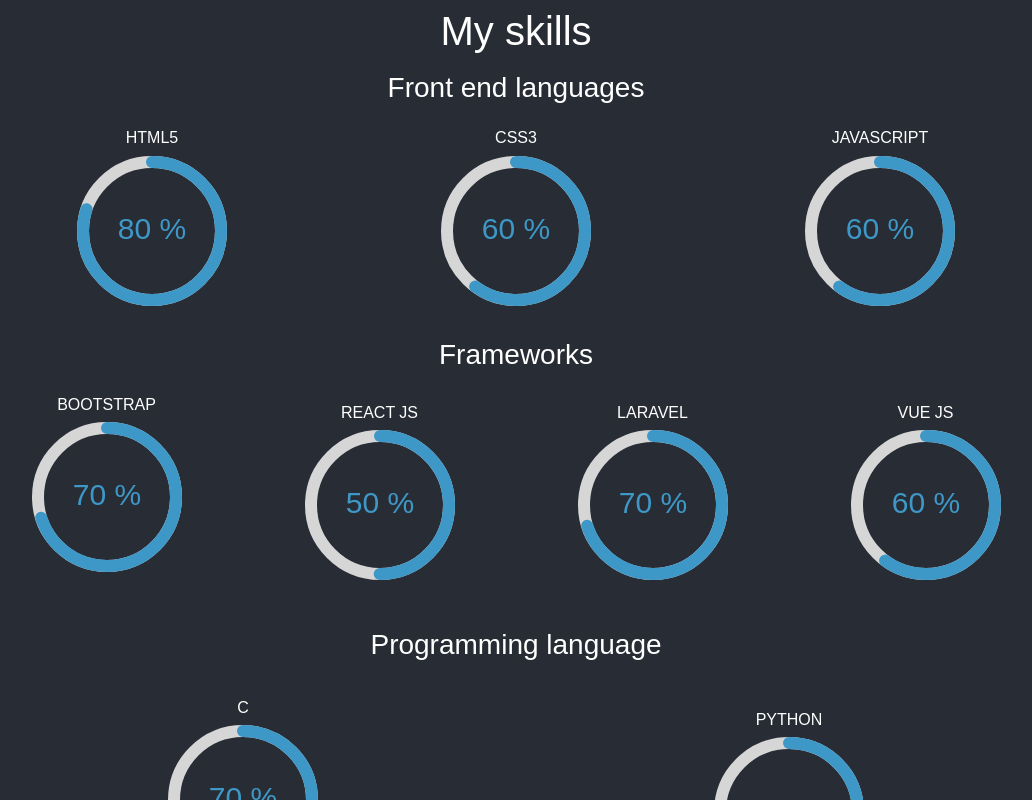
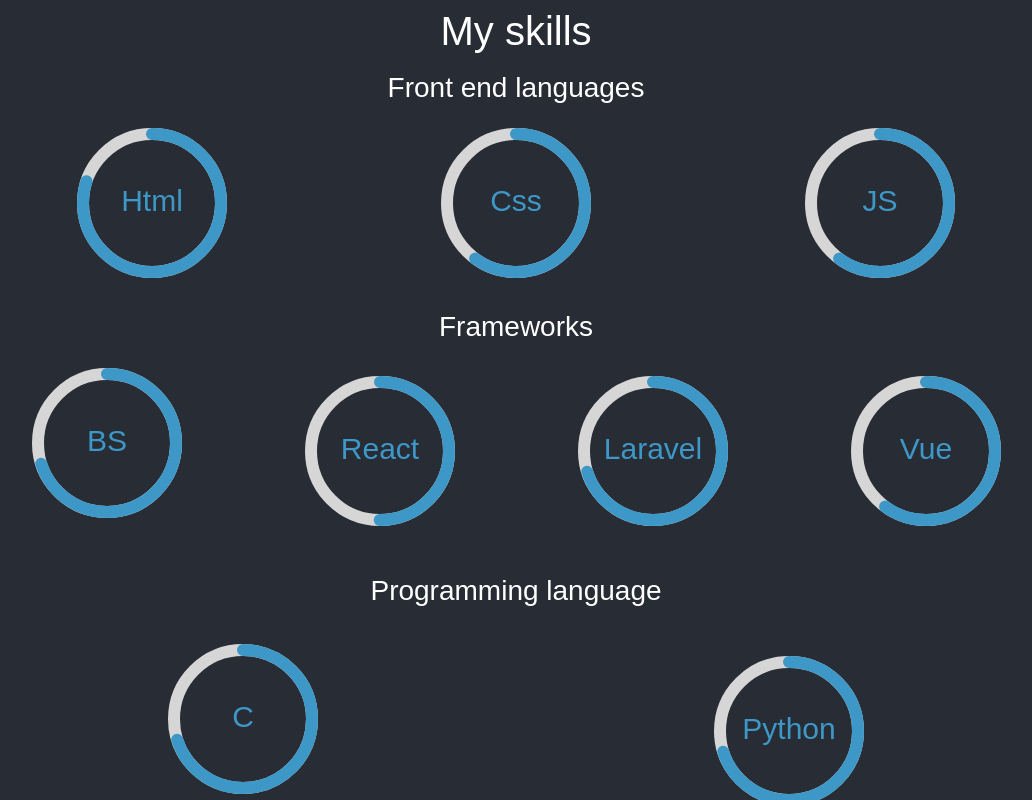
Before and after one commit to vidhyaen/Portfolio, a React (Create React App) app: page / in a window 1280 px wide. Shown: the part 400-1200 px from the top of the page, without its empty margins (124-1156 px from the left). Built offline with nearby package versions, Linux system fonts and the light colour scheme.

Commit message:
value changed

```diff
--- a/src/components/Myskill.js
+++ b/src/components/Myskill.js
@@ -13,70 +13,69 @@ function Myskill() {
         <h3 className="text-center mt-3">Front end languages</h3>
         <Row className="container">
           <Col className="py-3">
-            <h6>HTML5</h6>
+
             <div
               style={{ width: 150, height: 150 }}
               className="d-flex justify-content-center"
             >
-              <CircularProgressbar value={80} text="80 %" />
+              <CircularProgressbar value={80} text="Html" />
             </div>
           </Col>
           <Col className="py-3">
-            <h6 className="text-center">CSS3</h6>
             <div
               style={{ width: 150, height: 150 }}
               className="d-flex justify-content-center"
             >
-              <CircularProgressbar value={60} text="60 %" />
+              <CircularProgressbar value={60} text="Css" />
             </div>
           </Col>
           <Col className="py-3">
-            <h6 className="text-center">JAVASCRIPT</h6>
+
             <div
               style={{ width: 150, height: 150, fontSize: "20px" }}
               className="d-flex justify-content-center"
             >
-              <CircularProgressbar value={60} text="60 %" />
+              <CircularProgressbar value={60} text="JS" />
             </div>
           </Col>
         </Row>
         <h3 className="text-center mt-3">Frameworks</h3>
         <Row className="container">
           <Col className="py-3">
-            <h6 className="text-center">BOOTSTRAP</h6>
+
             <div
               style={{ width: 150, height: 150, fontSize: "20px" }}
               className="d-flex justify-content-center"
             >
-              <CircularProgressbar value={70} text="70 %" />
+              <CircularProgressbar value={70} text="BS" />
             </div>
           </Col>
 
           <Col className="py-4">
-            <h6 className="text-center">REACT JS</h6>
+
             <div
               style={{ width: 150, height: 150, fontSize: "20px" }}
               className="d-flex justify-content-center"
             >
-              <CircularProgressbar value={50} text="50 %" />
+              <CircularProgressbar value={50} text="React" />
             </div>
           </Col>
           <Col className="py-4">
-            <h6 className="text-center">LARAVEL</h6>
+
             <div
               style={{ width: 150, height: 150, fontSize: "20px" }}
               className="d-flex justify-content-center"
             >
-              <CircularProgressbar value={70} text="70 %" />
+              <CircularProgressbar value={70} text="Laravel" />
             </div>
           </Col>
           <Col className="py-4">
-            <h6 className="text-center">VUE JS</h6>
+
             <div
               style={{ width: 150, height: 150, fontSize: "20px" }}
               className="d-flex justify-content-center"
             >
-              <CircularProgressbar value={60} text="60 %" />
+              <CircularProgressbar value={60} text="Vue" />
             </div>
           </Col>
         </Row>
@@ -84,22 +83,21 @@ function Myskill() {
         <h3 className="text-center py-4">Programming language</h3>
         <Row className="container">
           <Col className="py-1">
-            <h6 className="text-center">C</h6>
+
             <div
               style={{ width: 150, height: 150, fontSize: "20px" }}
               className="d-flex justify-content-center"
             >
-              <CircularProgressbar value={70} text="70 %" />
+              <CircularProgressbar value={70} text="C" />
             </div>
           </Col>
 
           <Col className="py-3">
-            <h6 className="text-center">PYTHON</h6>
             <div
               style={{ width: 150, height: 150, fontSize: "20px" }}
               className="d-flex justify-content-center"
             >
-              <CircularProgressbar value={70} text="70 %" />
+              <CircularProgressbar value={70} text="Python" />
             </div>
           </Col>
         </Row>
```
